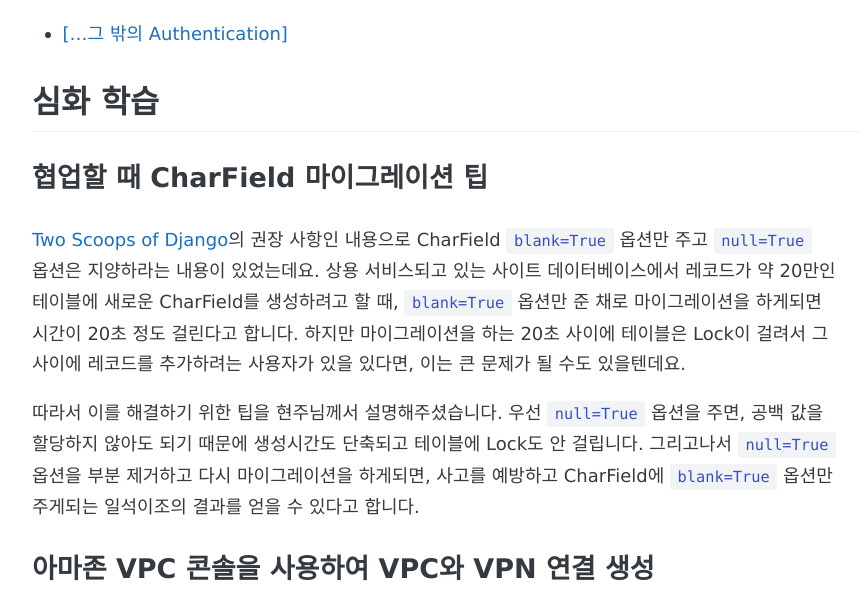
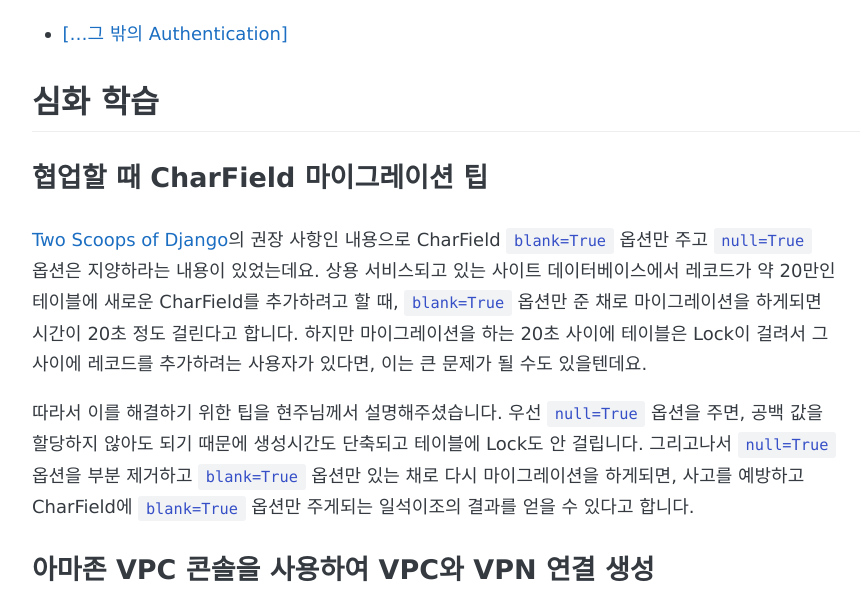
Before and after one commit to 8percent/8percent.github.io, a Jekyll site: the page built from _posts/2017-09-20-tsd12.md, in a window 1280 px wide and 900 px high, scrolled down 2200 px, cut to the strip 0-592 px from the top of the window. Shown: the whole strip, without its empty margins (194-1061 px from the left). Built offline with Jekyll 4.4.1, drawn with Linux system fonts in a browser that asks for light colours; some web fonts are replaced.

Commit message:
오탈자 수정

```diff
--- a/_posts/2017-09-20-tsd12.md
+++ b/_posts/2017-09-20-tsd12.md
@@ -71,9 +71,9 @@
 
 ## 심화 학습
 ### 협업할 때 CharField 마이그레이션 팁
-[Two Scoops of Django]()의 권장 사항인 내용으로 CharField `blank=True` 옵션만 주고 `null=True` 옵션은 지양하라는 내용이 있었는데요. 상용 서비스되고 있는 사이트 데이터베이스에서 레코드가 약 20만인 테이블에 새로운 CharField를 생성하려고 할 때, `blank=True` 옵션만 준 채로 마이그레이션을 하게되면 시간이 20초 정도 걸린다고 합니다. 하지만 마이그레이션을 하는 20초 사이에 테이블은 Lock이 걸려서 그 사이에 레코드를 추가하려는 사용자가 있을 있다면, 이는 큰 문제가 될 수도 있을텐데요.
+[Two Scoops of Django]()의 권장 사항인 내용으로 CharField `blank=True` 옵션만 주고 `null=True` 옵션은 지양하라는 내용이 있었는데요. 상용 서비스되고 있는 사이트 데이터베이스에서 레코드가 약 20만인 테이블에 새로운 CharField를 추가하려고 할 때, `blank=True` 옵션만 준 채로 마이그레이션을 하게되면 시간이 20초 정도 걸린다고 합니다. 하지만 마이그레이션을 하는 20초 사이에 테이블은 Lock이 걸려서 그 사이에 레코드를 추가하려는 사용자가 있다면, 이는 큰 문제가 될 수도 있을텐데요.
 
-따라서 이를 해결하기 위한 팁을 현주님께서 설명해주셨습니다. 우선 `null=True` 옵션을 주면, 공백 값을 할당하지 않아도 되기 때문에 생성시간도 단축되고 테이블에 Lock도 안 걸립니다. 그리고나서 `null=True` 옵션을 부분 제거하고 다시 마이그레이션을 하게되면, 사고를 예방하고 CharField에 `blank=True` 옵션만 주게되는 일석이조의 결과를 얻을 수 있다고 합니다.
+따라서 이를 해결하기 위한 팁을 현주님께서 설명해주셨습니다. 우선 `null=True` 옵션을 주면, 공백 값을 할당하지 않아도 되기 때문에 생성시간도 단축되고 테이블에 Lock도 안 걸립니다. 그리고나서 `null=True` 옵션을 부분 제거하고 `blank=True` 옵션만 있는 채로 다시 마이그레이션을 하게되면, 사고를 예방하고 CharField에 `blank=True` 옵션만 주게되는 일석이조의 결과를 얻을 수 있다고 합니다.
 
 ### 아마존 VPC 콘솔을 사용하여 VPC와 VPN 연결 생성
 
```
